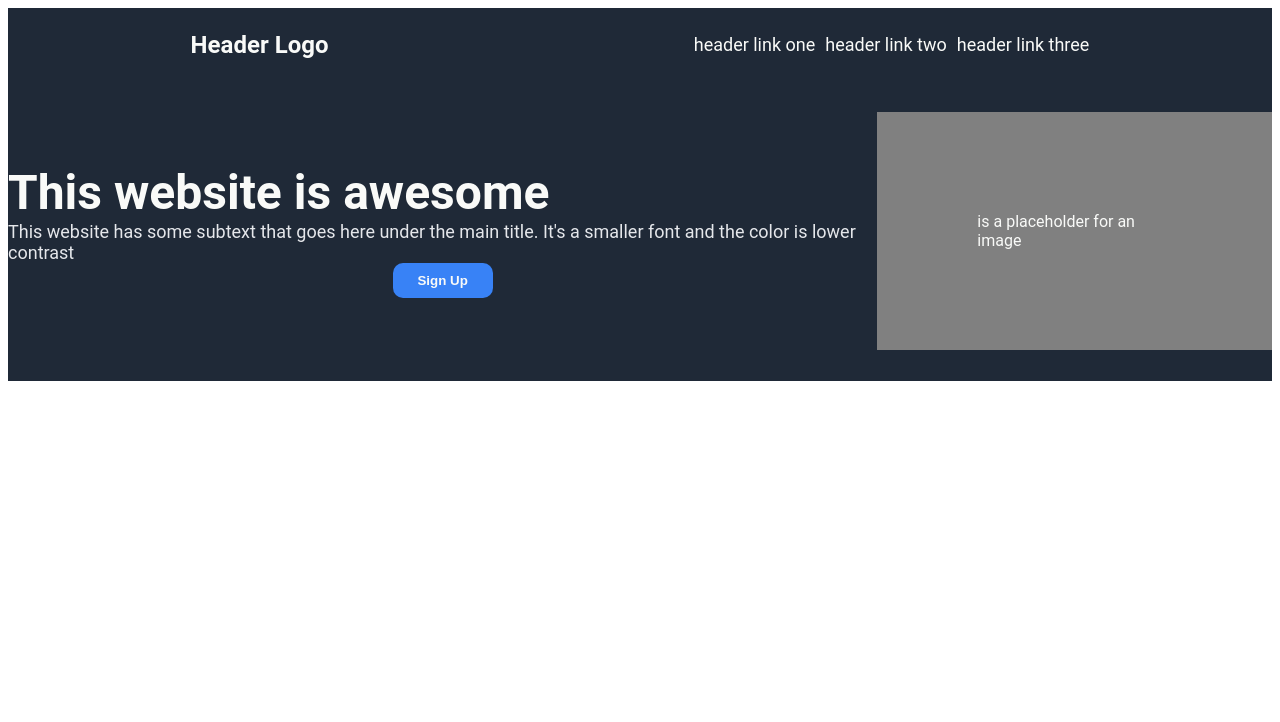
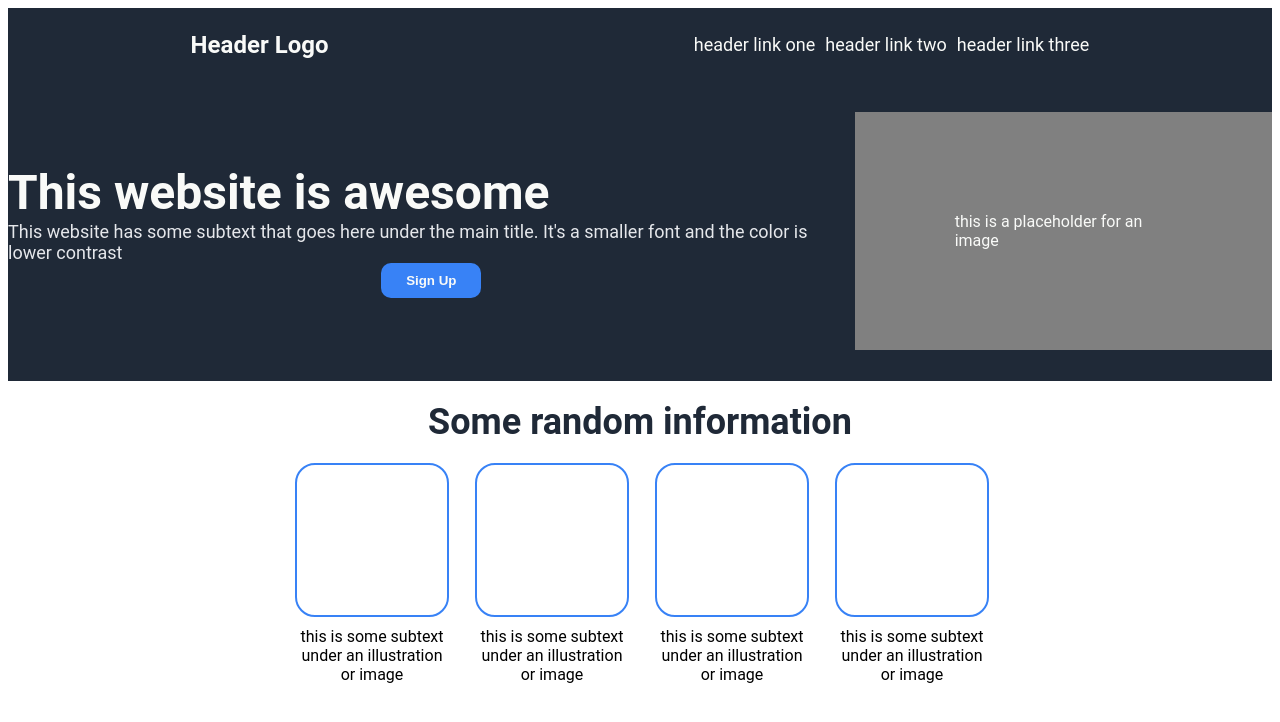
Before and after one commit to almeida-91/PROJECT-LANDING-PAGE, a plain HTML site: page index.html in a window 1280 px wide. Drawn offline with Linux system fonts and the light colour scheme.

Commit message:
Add some random information section

```diff
--- a/index.html
+++ b/index.html
@@ -23,7 +23,27 @@
             <div class="secondary">This website has some subtext that goes here under the main title. It's a smaller font and the color is lower contrast</div>
             <button>Sign Up</button>
         </div>
-        <div class="imgplace"><img>is a placeholder for an image</img></div>
+        <div class="imgplace"><img>this is a placeholder for an image</img></div>
+    </div>
+    <div class="randinfo">Some random information</div>
+    <div class="imgcontainer">
+        <div class="randimg">
+            <div class="image"></div>
+            <div>this is some subtext under an illustration or image</div>
+        </div>
+        <div class="randimg">
+            <div class="image"></div>
+            <div>this is some subtext under an illustration or image</div>
+        </div>
+        <div class="randimg">
+            <div class="image"></div>
+            <div>this is some subtext under an illustration or image</div>
+        </div>
+        <div class="randimg">
+            <div class="image"></div>
+            <div>this is some subtext under an illustration or image</div>
+        </div>
+        </div>
     </div>
 </body>
 </html>
--- a/style.css
+++ b/style.css
@@ -80,3 +80,39 @@ button{
     align-self: center;
     justify-self: center;
 }
+
+.randinfo{
+    font-size: 36px;
+    font-weight: bolder;
+    color: #1f2937;
+    align-self: center;
+    justify-self: center;
+    margin-top: 20px;
+    margin-bottom: 20px;
+}
+
+.randimg {
+    max-width: 150px;
+    flex-flow: column wrap;
+    display: flex;
+    justify-content: center;
+    align-items: center;
+    text-align: center;
+    max-height: 350px;
+}
+
+.image{
+    justify-self: center;
+    border: 2px solid #3882f6;
+    border-radius: 20px;
+    width: 100px;
+    height: 100px;
+    padding: 25px;
+    margin-bottom: 10px;
+}
+
+.imgcontainer{
+    display: flex;
+    gap: 30px;
+    justify-content: center;
+}
```
